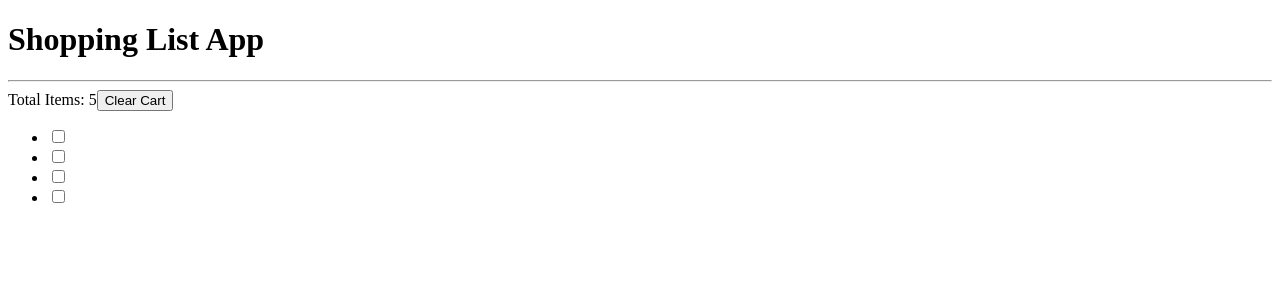
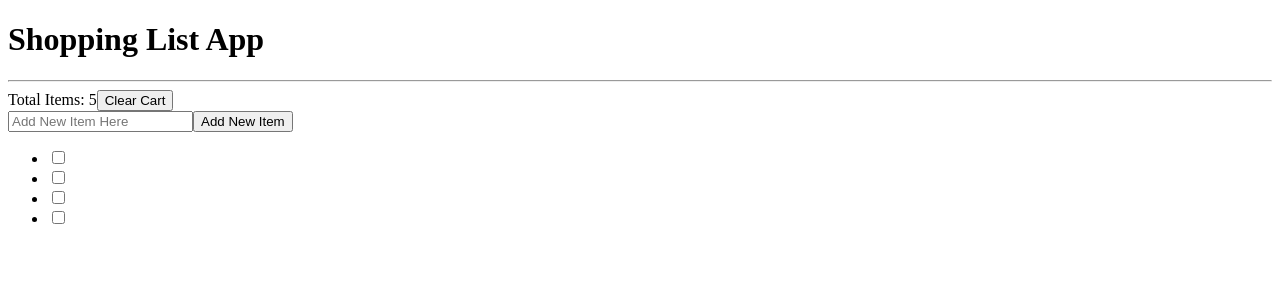
Before and after one commit to PeteSeeling/shopping-list-adv-react, a React app: page / in a window 1280 px wide. Shown: the top 300 px of the page. Built offline with nearby package versions, Linux system fonts and the light colour scheme.

Commit message:
adding item. text not displaying.

```diff
--- a/src/components/Items/AddItem.jsx
+++ b/src/components/Items/AddItem.jsx
@@ -1 +1,26 @@
 import { useState } from 'react'
+
+export default function AddItemToList({ addItem }) {
+    const [text, setNewText] = useState('')
+
+    const submitItem = (e) => {
+        e.preventDefault()
+        addItem(text)
+        setNewText('')
+
+    }
+
+    return(
+        <form onSubmit={submitItem}>
+            <input
+            placeholder='Add New Item Here'
+            value={text}
+            onChange={(e) => setNewText(e.target.value)} />
+
+            <button
+            type='submit'>
+                Add New Item
+            </button>
+        </form>
+    )
+}
--- a/src/components/Items/ItemList.jsx
+++ b/src/components/Items/ItemList.jsx
@@ -1,6 +1,6 @@
 import { Item } from './ItemDetail';
 
-export function ItemList({ items, changeItem, deleteItem }){
+export default function ItemList({ items, changeItem, deleteItem }){
     return(
         <ul>
         {items.map((item) => (
--- a/src/context/ListContext.jsx
+++ b/src/context/ListContext.jsx
@@ -50,7 +50,7 @@ export const ListProvider = ({ children }) => {
         addToStorage(items)
     })
 
-    const addItem = (text) => {
+    const handleAddItem = (text) => {
         dispatch({
             type: 'added',
             id: items.length,
@@ -78,7 +78,7 @@ export const ListProvider = ({ children }) => {
 
     return (
         <ListContext.Provider
-        value={{ items, addItem, boughtItem, deleteItem, clearList }}
+        value={{ items, handleAddItem, boughtItem, deleteItem, clearList }}
         >
             {children}
         </ListContext.Provider>
--- a/src/views/ShoppingView.jsx
+++ b/src/views/ShoppingView.jsx
@@ -1,12 +1,13 @@
-import { ItemList } from '../components/Items/ItemList';
+import ItemList from '../components/Items/ItemList';
 import { getList } from '../context/ListContext';
+import AddItemToList from '../components/Items/AddItem';
 
 export function Shopping(){
-    const { items, addItem, boughtItem, deleteItem, clearList } = getList()
+    const { items, handleAddItem, boughtItem, deleteItem, clearList } = getList()
 
     return(
         <>
-
+        <AddItemToList addItem={handleAddItem}/>
         <ItemList items={items} onChangeItem={boughtItem} onDeleteItem={deleteItem} />
 
         </>
```
